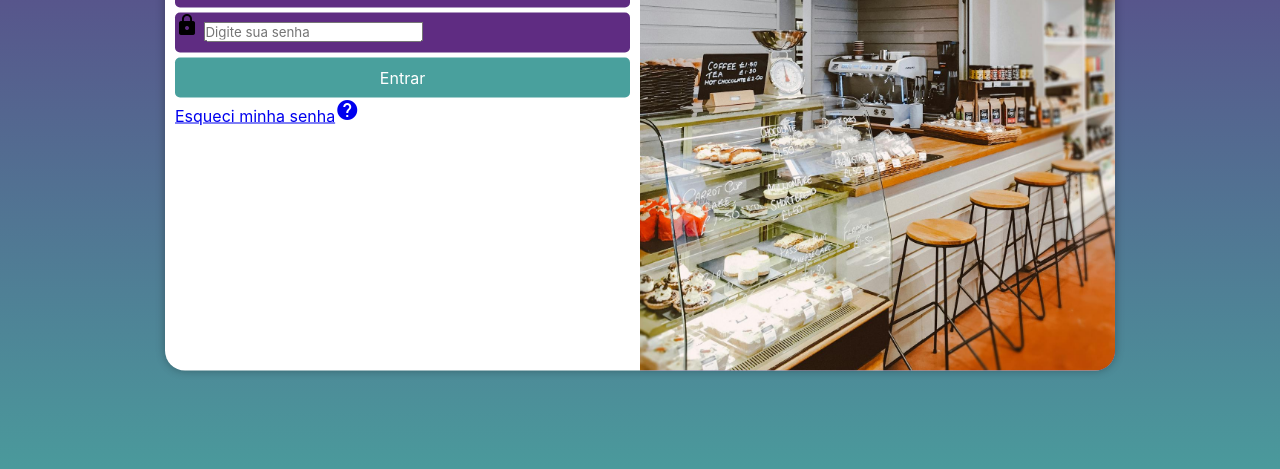
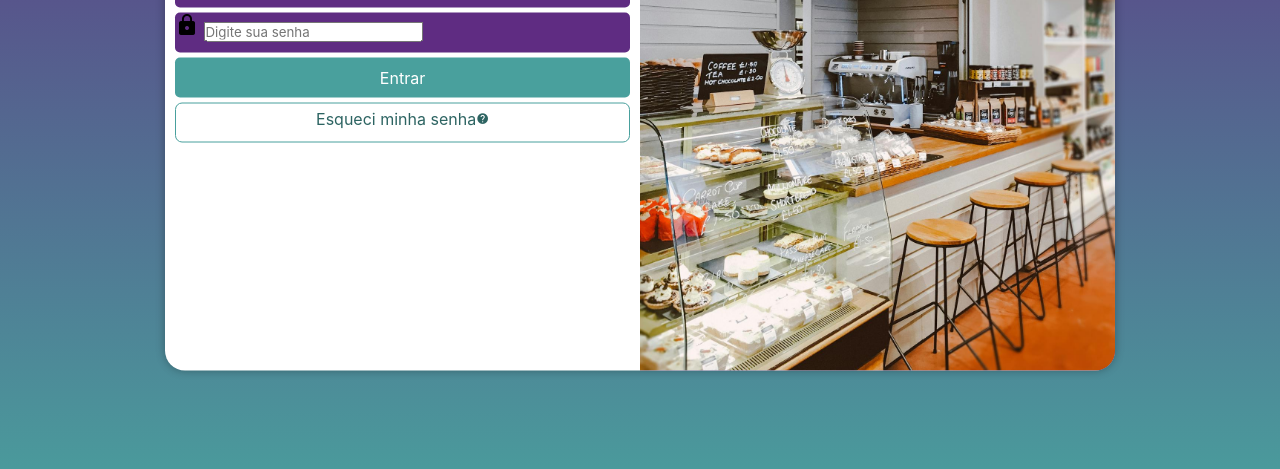
Before and after one commit to OYanEnrique/tela-login, a plain HTML site: page index.html in a window 1280 px wide. Shown: the part 287-756 px from the top of the page. Drawn offline with Linux system fonts and the light colour scheme.

Commit message:
feat: adiciona classe botao ao link de recuperação de senha

```diff
--- a/index.html
+++ b/index.html
@@ -31,7 +31,7 @@
 
                     </div>
                     <input type="submit" value="Entrar">
-                    <a href="esqueci.html">Esqueci minha senha<i class="material-icons">help</i></a>
+                    <a href="esqueci.html" class="botao">Esqueci minha senha<i class="material-icons">help</i></a>
                 </form>
 
             </div>
```
